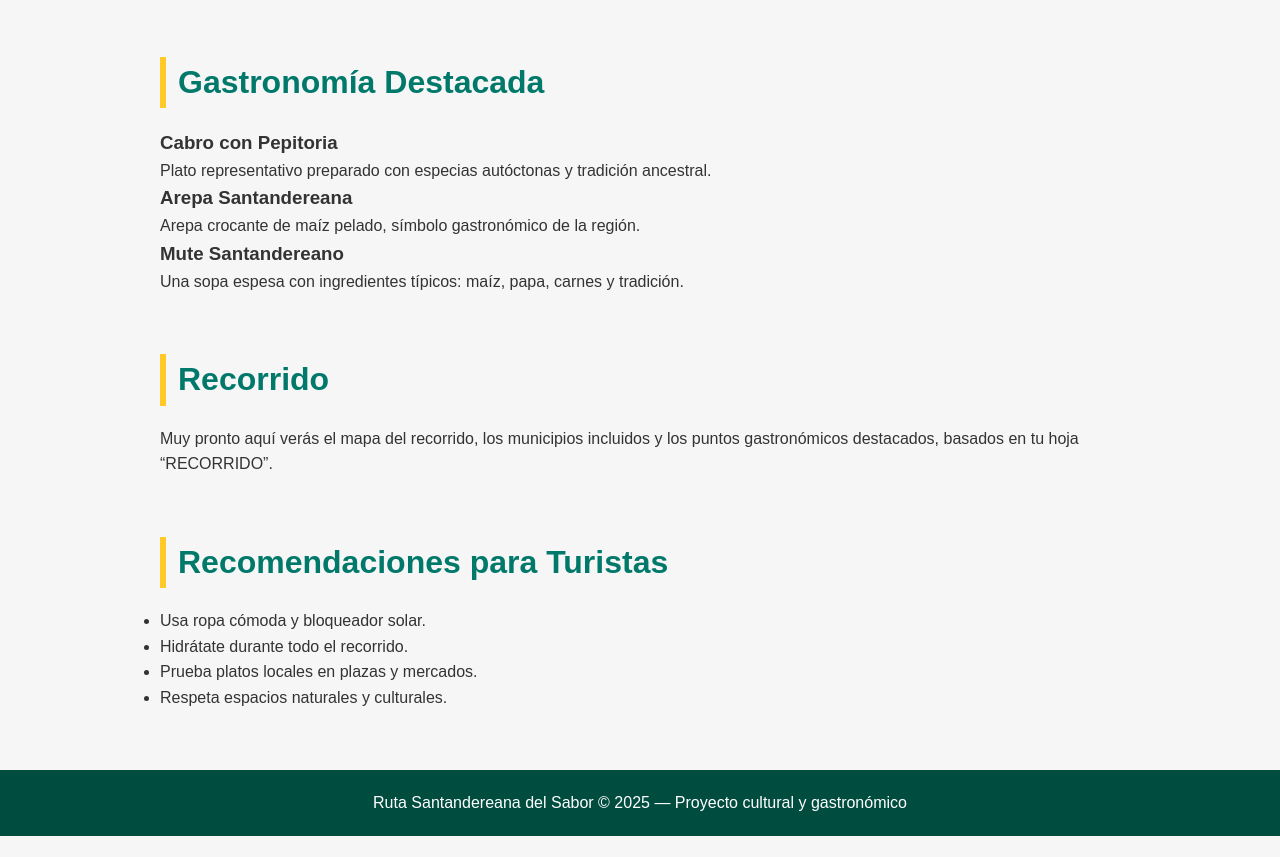
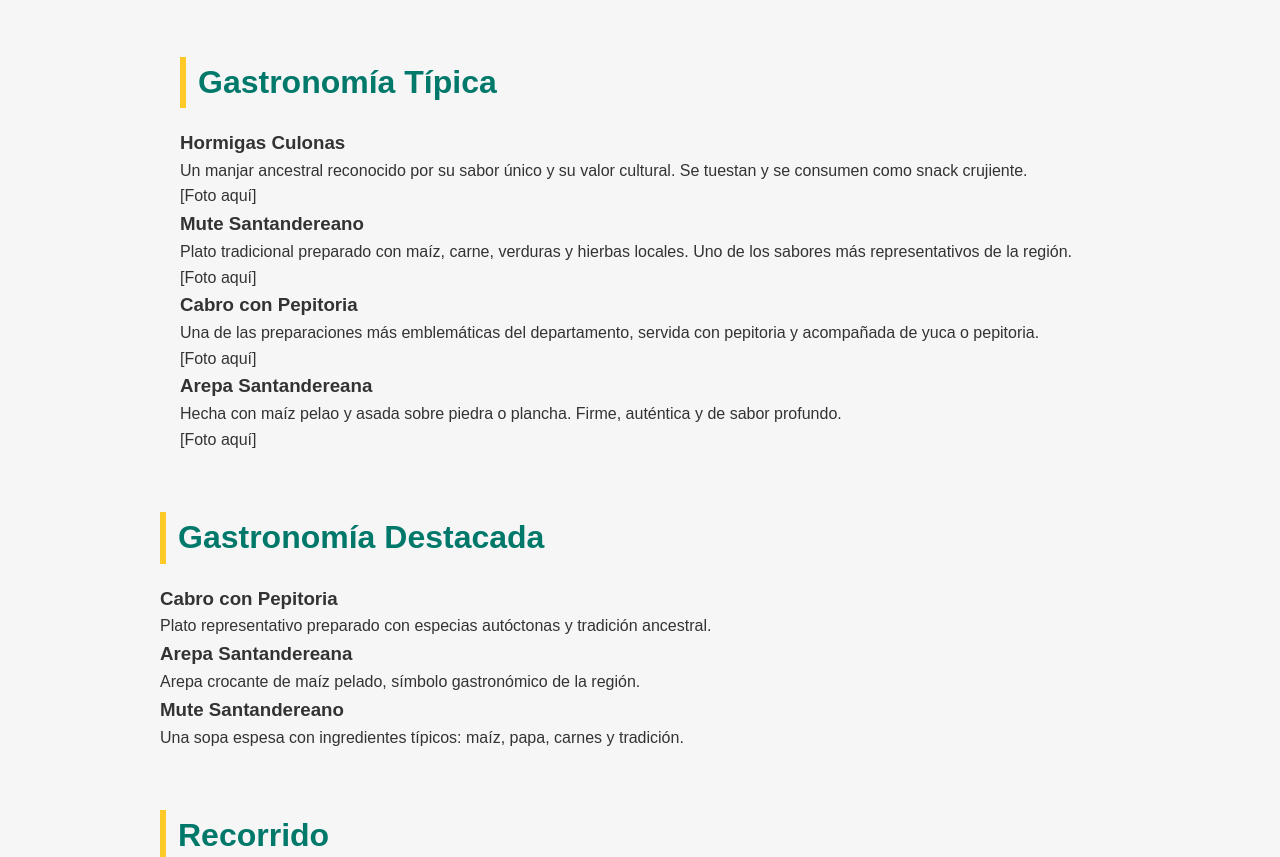
Before and after one commit to starazona299-pixel/Santander-sabor-y-cultura, a plain HTML site: page index.html in a window 1280 px wide. Shown: the part 1664-2521 px from the top of the page. Before the commit the page ends 2500 px from the top, so only its background shows below. Drawn offline with Linux system fonts and the light colour scheme.

Commit message:
Update index.html

```diff
--- a/index.html
+++ b/index.html
@@ -78,6 +78,35 @@
 
     <!-- SECCIÓN GASTRONOMÍA (ejemplos por ahora) -->
     <section class="gastronomia">
+        <!-- GASTRONOMÍA TÍPICA -->
+<section class="gastronomia">
+    <h2>Gastronomía Típica</h2>
+
+    <div class="plato">
+        <h3>Hormigas Culonas</h3>
+        <p>Un manjar ancestral reconocido por su sabor único y su valor cultural. Se tuestan y se consumen como snack crujiente.</p>
+        <div class="imagen-preview">[Foto aquí]</div>
+    </div>
+
+    <div class="plato">
+        <h3>Mute Santandereano</h3>
+        <p>Plato tradicional preparado con maíz, carne, verduras y hierbas locales. Uno de los sabores más representativos de la región.</p>
+        <div class="imagen-preview">[Foto aquí]</div>
+    </div>
+
+    <div class="plato">
+        <h3>Cabro con Pepitoria</h3>
+        <p>Una de las preparaciones más emblemáticas del departamento, servida con pepitoria y acompañada de yuca o pepitoria.</p>
+        <div class="imagen-preview">[Foto aquí]</div>
+    </div>
+
+    <div class="plato">
+        <h3>Arepa Santandereana</h3>
+        <p>Hecha con maíz pelao y asada sobre piedra o plancha. Firme, auténtica y de sabor profundo.</p>
+        <div class="imagen-preview">[Foto aquí]</div>
+    </div>
+</section>
+
         <h2>Gastronomía Destacada</h2>
         <div class="cards-container">
 
```
